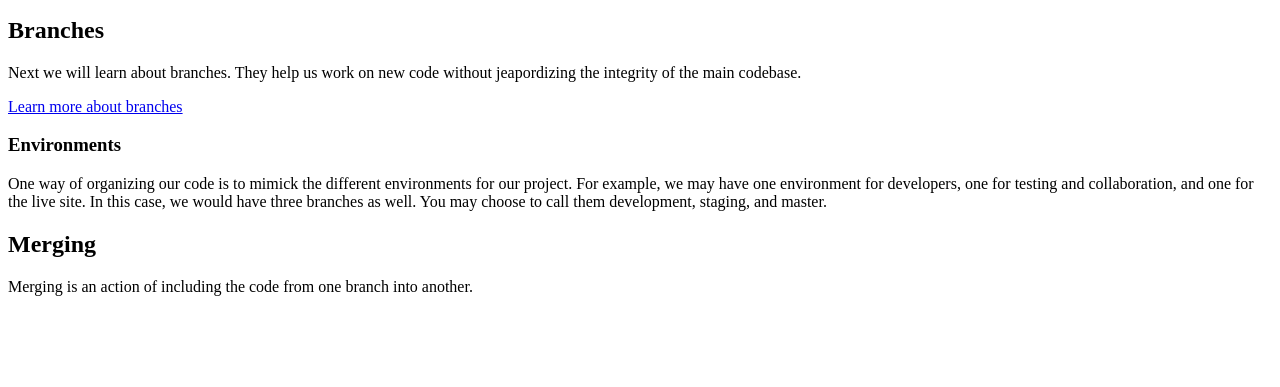
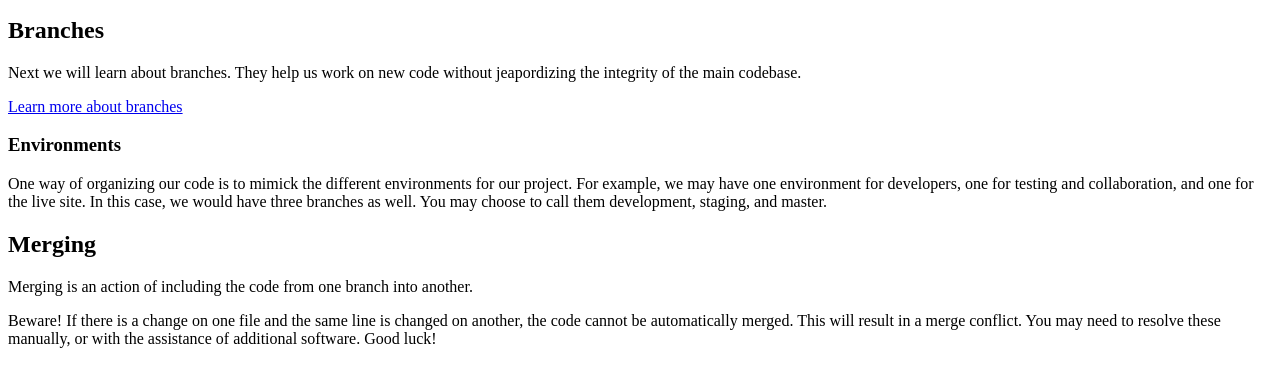
Before and after one commit to inetap/mdia-4590, a plain HTML site: page index.html in a window 1280 px wide. Shown: the part 101-488 px from the top of the page. Drawn offline with Linux system fonts and the light colour scheme.

Commit message:
Fixes #4, adds conflict info
Information regarding merge conflicts have been added to the home page to resolve issue.

```diff
--- a/index.html
+++ b/index.html
@@ -18,7 +18,8 @@
   <p>One way of organizing our code is to mimick the different environments for our project. For example, we may have one environment for developers, one for testing and collaboration, and one for the live site. In this case, we would have three branches as well. You may choose to call them development, staging, and master.</p>
 
   <h2>Merging</h2>
-  <p>Merging is an action of including the code from one branch into another.</p>
+  <p>Merging is an action of including the code from one branch into another. </p>
+  <p>Beware! If there is a change on one file and the same line is changed on another, the code cannot be automatically merged. This will result in a merge conflict. You may need to resolve these manually, or with the assistance of additional software. Good luck!</p>
 
 </body>
 </html>
```
